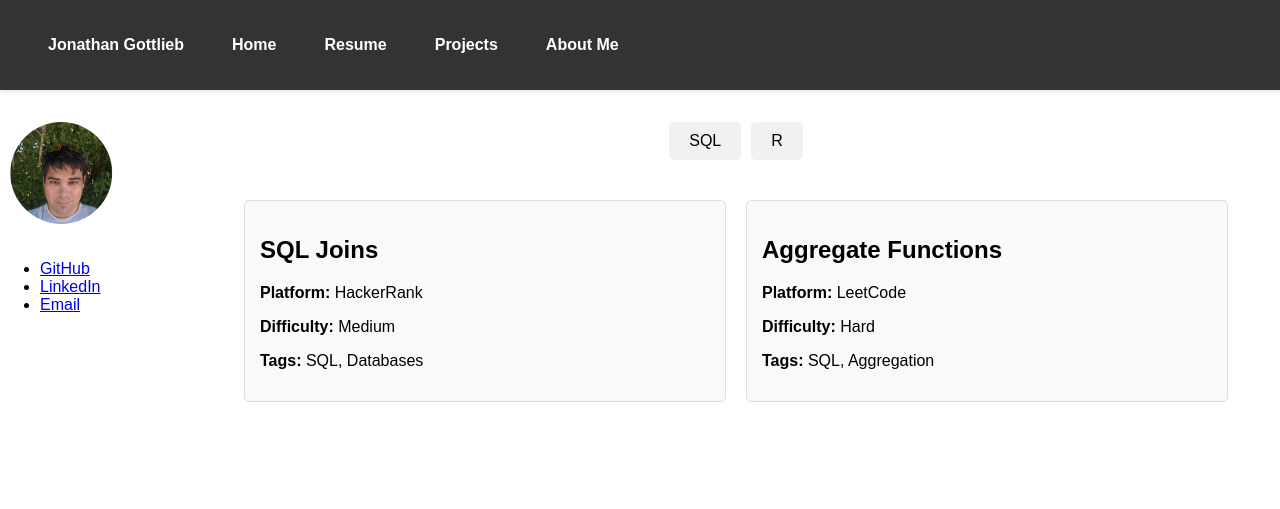
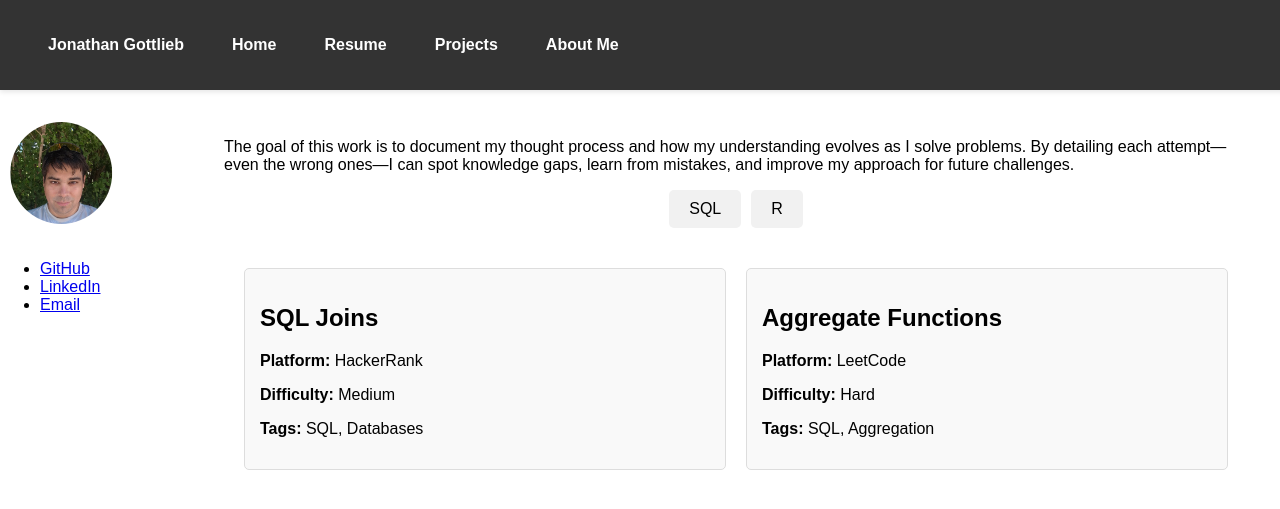
Before and after one commit to gotjon05/website_fina, a Jekyll site: the page built from projects.markdown, in a window 1280 px wide. Shown: the top 509 px of the page. Built offline with Jekyll 4.4.1, drawn with Linux system fonts in a browser that asks for light colours.

Commit message:
description to projects

```diff
--- a/projects.markdown
+++ b/projects.markdown
@@ -4,4 +4,6 @@ title: "Projects"
 permalink: /projects/
 ---
 
+The goal of this work is to document my thought process and how my understanding evolves as I solve problems. By detailing each attempt—even the wrong ones—I can spot knowledge gaps, learn from mistakes, and improve my approach for future challenges.
+
 {% include project_layout.html %}
```
Also changed, not shown: 1 other file.
